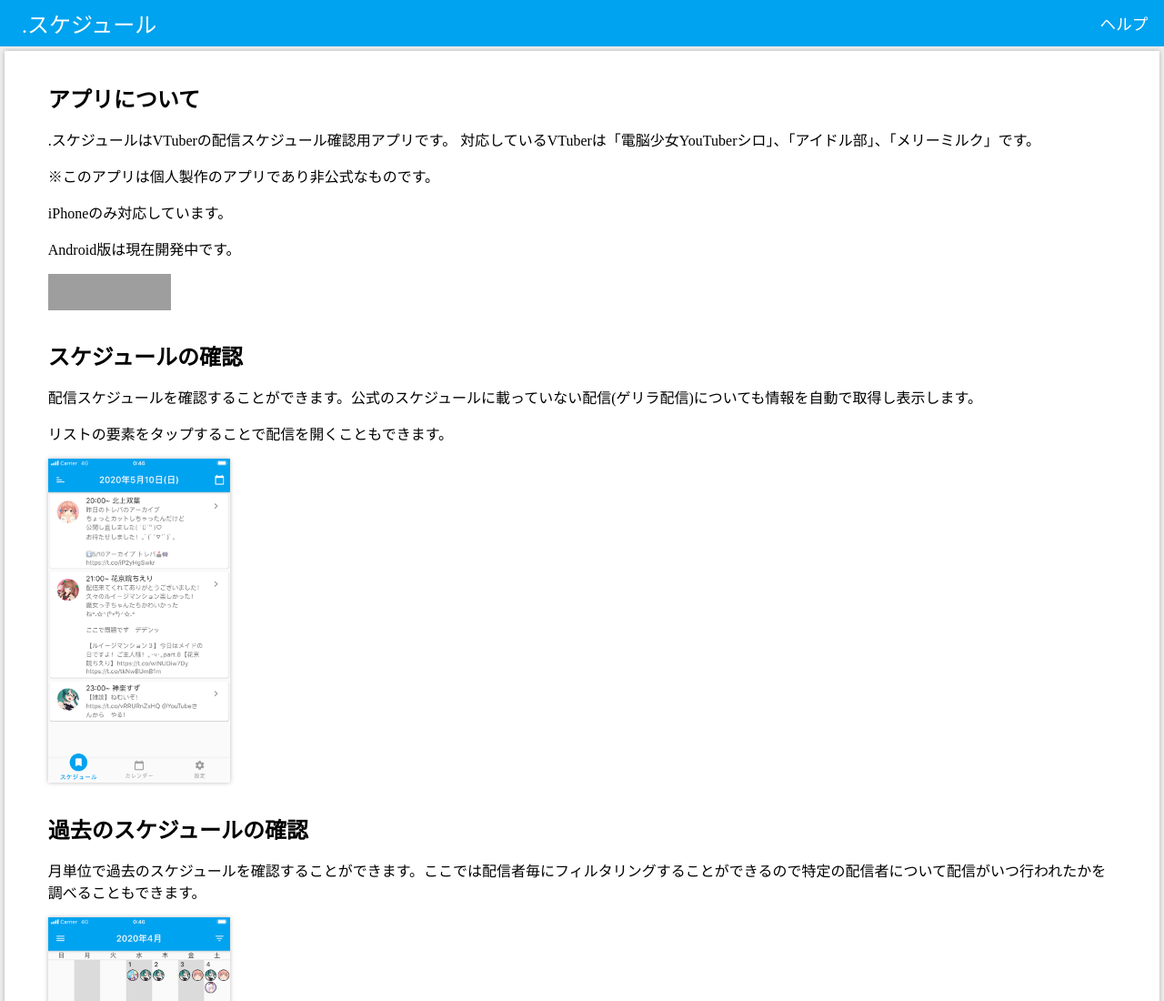
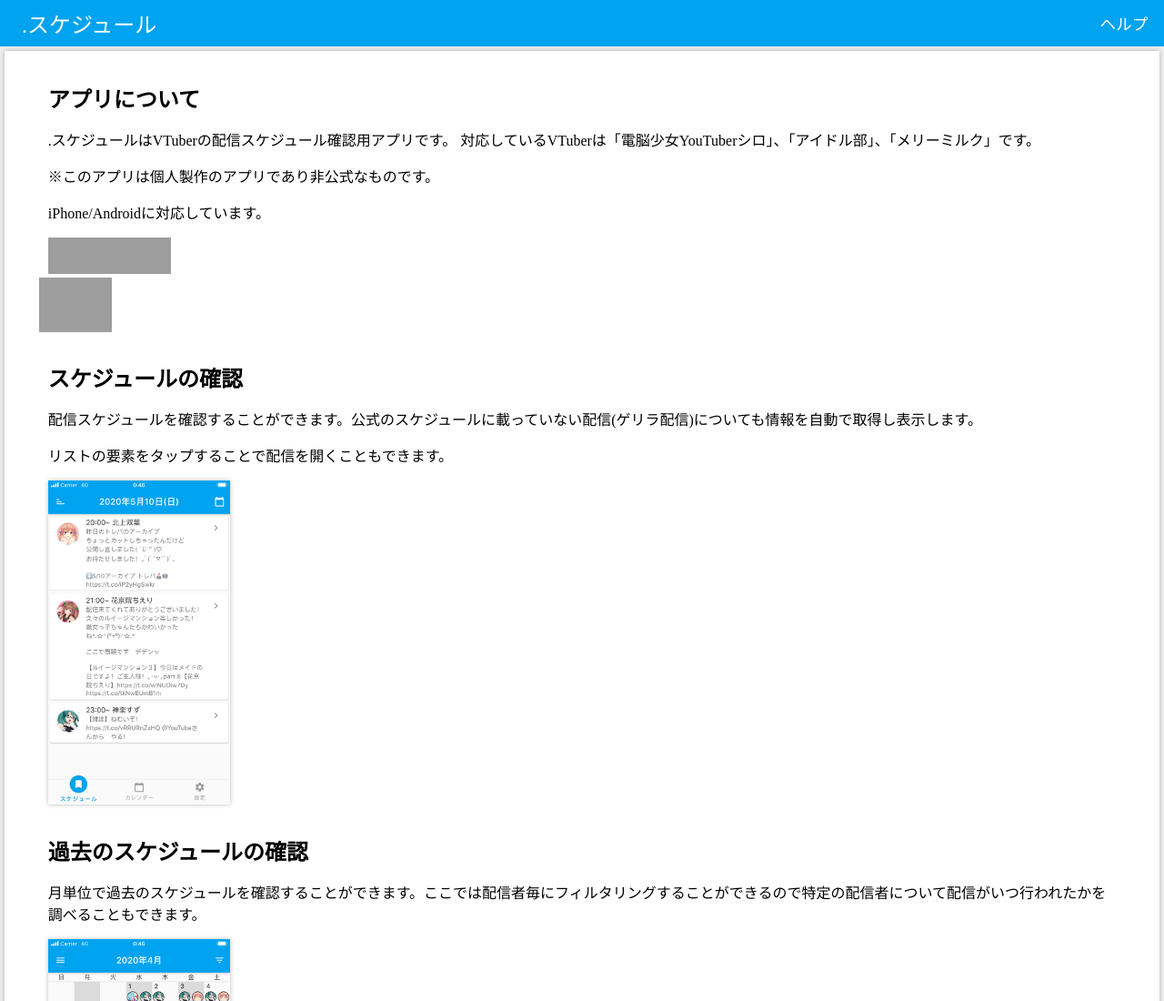
Before and after one commit to yaegaki/dotlive-schedule-server, a plain HTML site: page web/index.html in a window 1280 px wide. Shown: the top 1100 px of the page at 91% size. Drawn offline with Linux system fonts and the light colour scheme; grey boxes are pictures that could not be loaded.

Commit message:
Android版について追記

```diff
--- a/web/index.html
+++ b/web/index.html
@@ -30,10 +30,12 @@
 対応しているVTuberは「電脳少女YouTuberシロ」、「アイドル部」、「メリーミルク」です。
 </p>
 <p>※このアプリは個人製作のアプリであり非公式なものです。</p>
-                <p>iPhoneのみ対応しています。</p>
-                <p>Android版は現在開発中です。</p>
-                <div class="app-link-ios">
+                <p>iPhone/Androidに対応しています。</p>
+                <div class="app-link">
                     <a href="https://apps.apple.com/jp/app/%E3%82%B9%E3%82%B1%E3%82%B8%E3%83%A5%E3%83%BC%E3%83%AB/id1512712289?mt=8" style="display:inline-block;overflow:hidden;background:url(https://linkmaker.itunes.apple.com/ja-jp/badge-lrg.svg?releaseDate=2020-05-13&kind=iossoftware&bubble=ios_apps) no-repeat;width:135px;height:40px;"></a>
+                </div>
+                <div class="app-link">
+                    <a href='https://play.google.com/store/apps/details?id=jp.yaegaki.dotlive_schedule&pcampaignid=pcampaignidMKT-Other-global-all-co-prtnr-py-PartBadge-Mar2515-1'><img alt='Google Play で手に入れよう' src='https://play.google.com/intl/ja/badges/static/images/badges/ja_badge_web_generic.png' style="height:60px;margin-left: -10px;"/></a>
                 </div>
                 <h2>スケジュールの確認</h2>
                 <p>配信スケジュールを確認することができます。公式のスケジュールに載っていない配信(ゲリラ配信)についても情報を自動で取得し表示します。</p>
```
